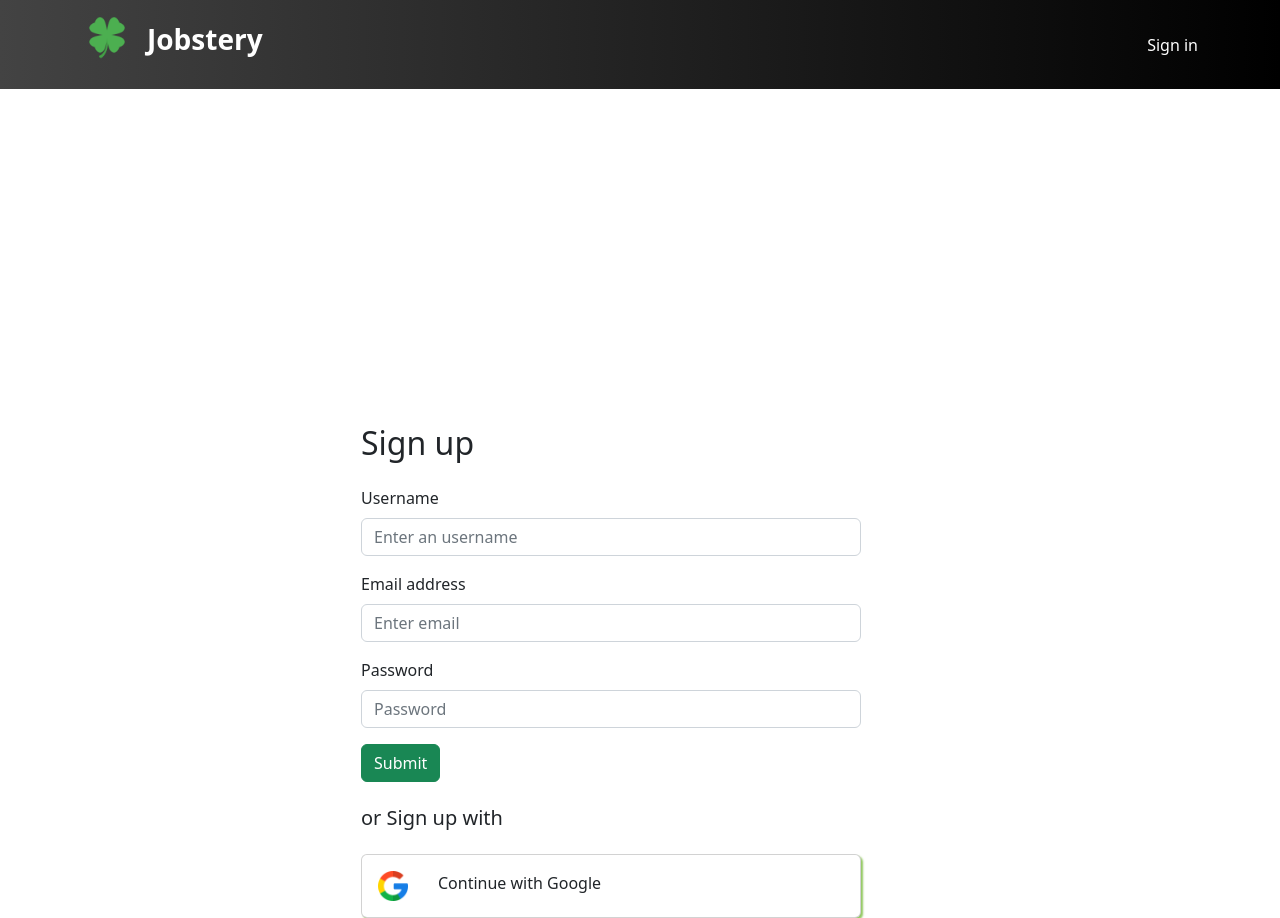
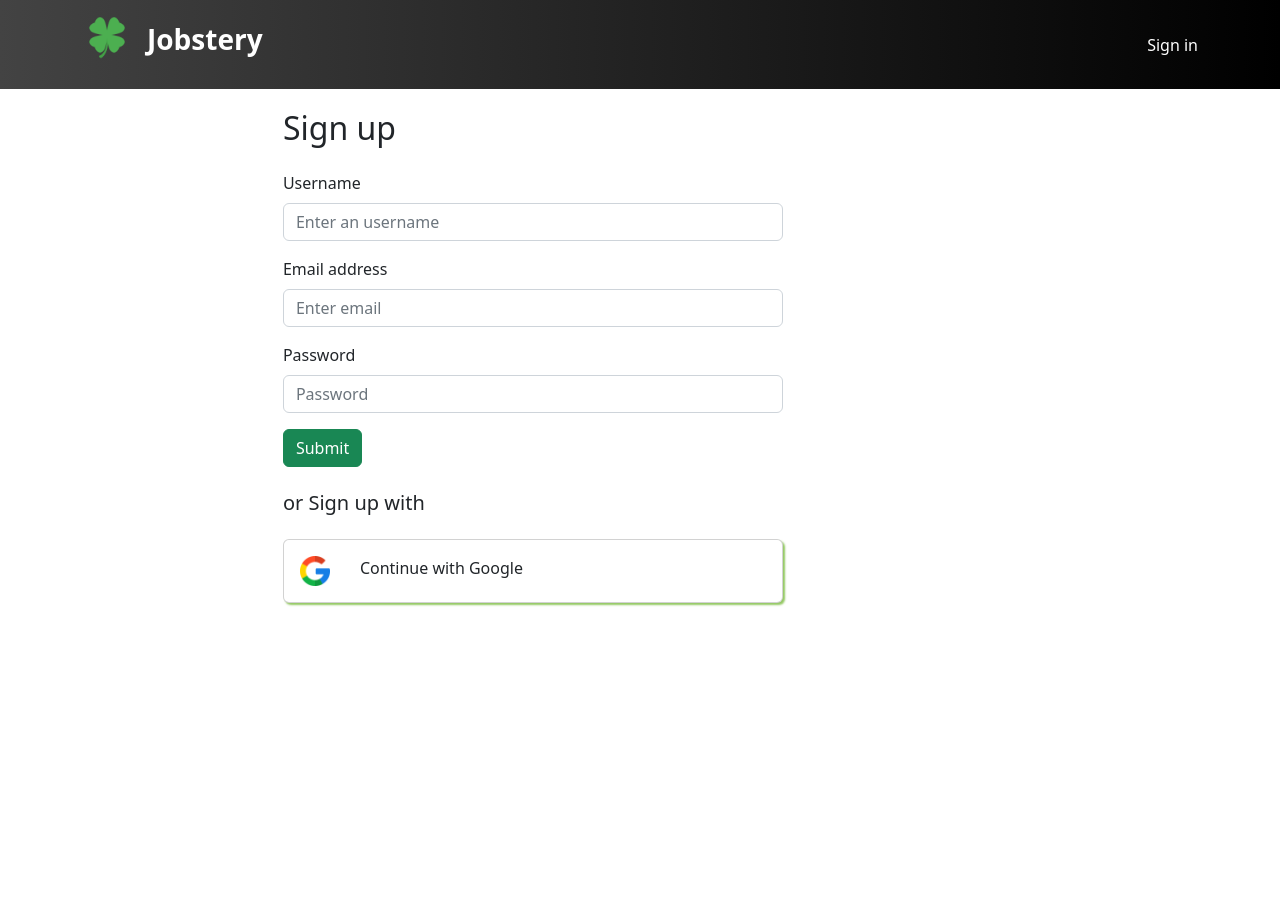
Before and after one commit to drgizem/jobboard, a React (Create React App) app: page /signup in a window 1280 px wide. After the commit the page ends 800 px from the top, so only its background shows below. Built offline with nearby package versions, Linux system fonts and the light colour scheme; a web font is replaced by a local one.

Commit message:
completed project

```diff
--- a/src/components/Signup.tsx
+++ b/src/components/Signup.tsx
@@ -81,8 +81,8 @@ export const Signup=()=>{
       </Button>
      </Form>
      <h5 className="mt-4 signup">or Sign up with </h5>
-        <Card className="mt-4 google" style={{marginLeft:"25%"}}>
-          <Card.Body className="d-flex" onClick={handleGoogle}><img className="img" src={google} alt=""/>Continue with Google</Card.Body>
+        <Card className="mt-4 google" style={{marginLeft:"18%"}}>
+          <Card.Body className="d-flex google-card" onClick={handleGoogle}><img className="img" src={google} alt=""/>Continue with Google</Card.Body>
         </Card>
     </Container>
   )
--- a/src/styles/Savedjobs.sass
+++ b/src/styles/Savedjobs.sass
@@ -1,11 +1,11 @@
 @import "./mixin"
-.container
-  .card
-    margin-left: 10px
-    margin-top: 0px
-    .saved_date
-      @include font-size
-    .buttons
-      @include flex-center
-  .modal
-    max-width: 500px
+
+.card
+  margin-left: 10px
+  margin-top: 0px
+  .saved_date
+    @include font-size
+  .buttons
+    @include flex-center
+.modal
+  max-width: 500px
--- a/src/styles/Signup.sass
+++ b/src/styles/Signup.sass
@@ -1,24 +1,23 @@
 @import "./colors"
 
-.container
-  .form
-    margin-top: 30%
-    margin-left: 25%
-    .form-control
-      &:focus
-        outline: none
-        border-color: $main-color
-        box-shadow: 1px 1px $main-color !important
-  .google
-    max-width: 500px
-    margin-left: 25%
-    .card-body
-      gap: 30px
-      font-size: 16px
-      .img
-        max-width: 30px
+
+.form
+  margin-top: 20px
+  margin-left: 18%
+  .form-control
+    &:focus
+      outline: none
+      border-color: $main-color
+      box-shadow: 1px 1px $main-color !important
+.google
+  max-width: 500px
+  .google-card
+    gap: 30px
+    font-size: 16px
+    .img
+       max-width: 30px
 
 
 .signup
-  margin-top: 30%
-  margin-left: 25%
+  margin-top: 15%
+  margin-left: 18%
```
